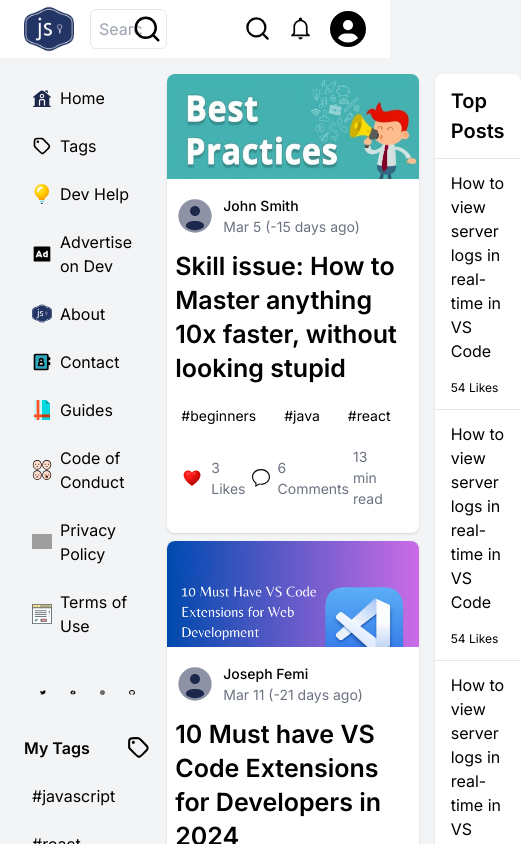
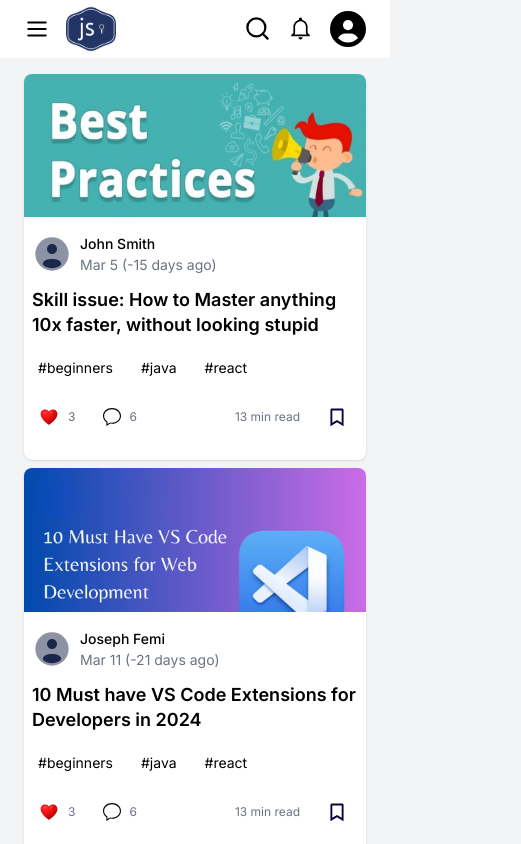
Before and after one commit to jofwitsolution/jofwit-solution-blog, a Next.js app: page / in a window 390 px wide. Shown: the top 844 px of the page, 521 px wide, since content can reach past the window. Built offline with nearby package versions, Linux system fonts and the light colour scheme; grey boxes are pictures that could not be loaded.

Commit message:
Add responsiveness and navbar

```diff
--- a/app/(main)/(public)/page.jsx
+++ b/app/(main)/(public)/page.jsx
@@ -4,15 +4,15 @@ import LeftSideMenu from "@/components/shared/navigation/LeftSideMenu";
 
 export default function Home() {
   return (
-    <div className="max-width">
+    <div className="max-width top-padding">
       <div className="w-full flex gap-[16px] pt-4">
-        <div className="flex-[20%]">
+        <div className="flex-[20%] max-md:hidden">
           <LeftSideMenu />
         </div>
         <div className="flex-[55%]">
           <Posts />
         </div>
-        <div className="flex-[25%]">
+        <div className="flex-[25%] max-lg:hidden">
           <RightSide />
         </div>
       </div>
--- a/app/globals.css
+++ b/app/globals.css
@@ -13,6 +13,12 @@
   .max-width {
     @apply max-w-[1300px] mx-auto px-[24px];
   }
+  .navbar-h {
+    @apply h-[3.6rem];
+  }
+  .top-padding {
+    @apply pt-[3.6rem];
+  }
 }
 
 @layer components {
--- a/components/PostCard.jsx
+++ b/components/PostCard.jsx
@@ -36,7 +36,7 @@ const PostCard = ({ post }) => {
       <div className="px-2 sm:px-4 mt-3 space-y-4">
         <Link
           href={`/${post.user.username}/${post.title}`}
-          className="text-[25px] leading-[34px] md:text-[30px] hover:text-primary font-semibold md:leading-[40px]"
+          className="text-[18px] leading-[25px] sm:text-[25px] sm:leading-[34px] md:text-[30px] hover:text-primary font-semibold md:leading-[40px]"
         >
           {post.title}
         </Link>
@@ -53,7 +53,7 @@ const PostCard = ({ post }) => {
           ))}
         </div>
 
-        <div className="flex justify-between gap-4 items-center text-gray-500 text-[14px]">
+        <div className="flex max-xs:text-[12px] justify-between gap-4 items-center text-gray-500 text-[14px]">
           <div className="flex gap-4">
             <span className="flex gap-2 items-center btn-hover-style">
               <Image
@@ -62,7 +62,9 @@ const PostCard = ({ post }) => {
                 height={22}
                 alt="heart"
               />
-              <span>{post.likes.length} Likes</span>
+              <span>
+                {post.likes.length} <span className="max-sm:hidden">Likes</span>
+              </span>
             </span>
             <span className="flex gap-2 items-center btn-hover-style">
               <Image
@@ -71,7 +73,10 @@ const PostCard = ({ post }) => {
                 height={18}
                 alt="comment"
               />
-              <span>{post.comments.length} Comments</span>
+              <span>
+                {post.comments.length}{" "}
+                <span className="max-sm:hidden">Comments</span>
+              </span>
             </span>
           </div>
           <div className="flex gap-4 items-center">
--- a/components/shared/navigation/Navbar.jsx
+++ b/components/shared/navigation/Navbar.jsx
@@ -1,16 +1,33 @@
-import React from "react";
+"use client";
+
+import React, { useState } from "react";
 import Image from "next/image";
 import Link from "next/link";
 import { IoMdNotificationsOutline } from "react-icons/io";
 import { FaCircleUser } from "react-icons/fa6";
 import SearchPost from "../SearchPost";
 import { FiSearch } from "react-icons/fi";
+import Sidebar from "./Sidebar";
 
 const Navbar = () => {
+  const [showSidebar, setSidebar] = useState(false);
+
   return (
-    <nav className="bg-white">
-      <div className="max-width h-[3.6rem] flex justify-between items-center">
+    <>
+      <nav className="bg-white fixed top-0 left-0 right-0 z-[1000]">
+        <div className="max-width navbar-h flex justify-between items-center">
           <div className="flex items-center gap-4 flex-1">
+            <div className="md:hidden">
+              <Image
+                onClick={() => {
+                  setSidebar(true);
+                }}
+                src="/images/icons/menu.svg"
+                width={26}
+                height={30}
+                alt="menu"
+              />{" "}
+            </div>
             <div>
               <Image
                 src="/images/icons/jofwit.png"
@@ -19,7 +36,7 @@ const Navbar = () => {
                 alt="logo"
               />{" "}
             </div>
-          <div className="w-[35%]">
+            <div className="w-[35%] max-md:hidden">
               <SearchPost />
             </div>
           </div>
@@ -41,6 +58,8 @@ const Navbar = () => {
           </div>
         </div>
       </nav>
+      {showSidebar && <Sidebar />}
+    </>
   );
 };
 
--- /dev/null
+++ b/components/shared/navigation/Sidebar.jsx
@@ -0,0 +1,38 @@
+import React from "react";
+import Link from "next/link";
+import Image from "next/image";
+import { navLinks, socialLinks } from "@/constants/links";
+
+const Sidebar = () => {
+  return (
+    <div className="fixed inset-0 bg-[rgba(0,0,0,0.6)] z-[2000] h-screen">
+      <div className="w-[80%] space-y-8 pb-4 bg-white h-screen">
+        <div className="w-full">
+          {navLinks.map((item) => (
+            <Link
+              key={item.label}
+              href={item.href}
+              className="flex gap-2 w-full items-center px-2 py-3 hover:bg-primary-100 hover:underline rounded-md"
+            >
+              <Image src={item.icon} width={20} height={17} alt={item.label} />
+              <span>{item.label}</span>
+            </Link>
+          ))}
+        </div>
+        <div className="flex gap-2 justify-between w-max items-center px-2">
+          {socialLinks.map((item) => (
+            <Link
+              key={item.label}
+              href={item.href}
+              className="p-2 rounded-md hover:bg-primary-100"
+            >
+              <Image src={item.icon} width={25} height={25} alt={item.label} />
+            </Link>
+          ))}
+        </div>
+      </div>
+    </div>
+  );
+};
+
+export default Sidebar;
--- a/tailwind.config.js
+++ b/tailwind.config.js
@@ -7,6 +7,9 @@ module.exports = {
   ],
   theme: {
     extend: {
+      screens: {
+        xs: "480px",
+      },
       colors: {
         silver: "#dbd9d9",
         "grey-50": "#e1dede",
```
Also changed, not shown: public/images/icons/menu.svg (added). Lines whose indentation alone changed are shown as unchanged.
